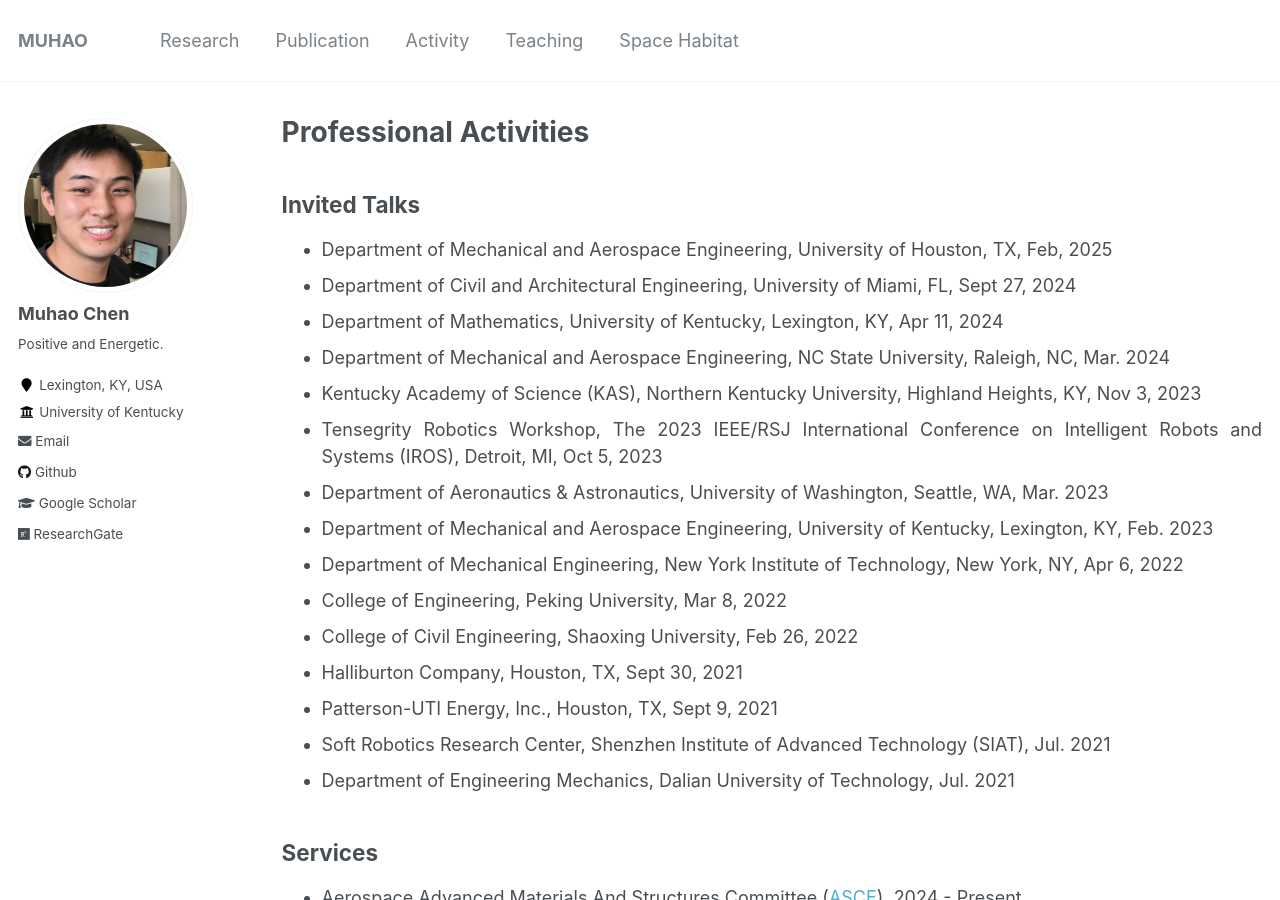
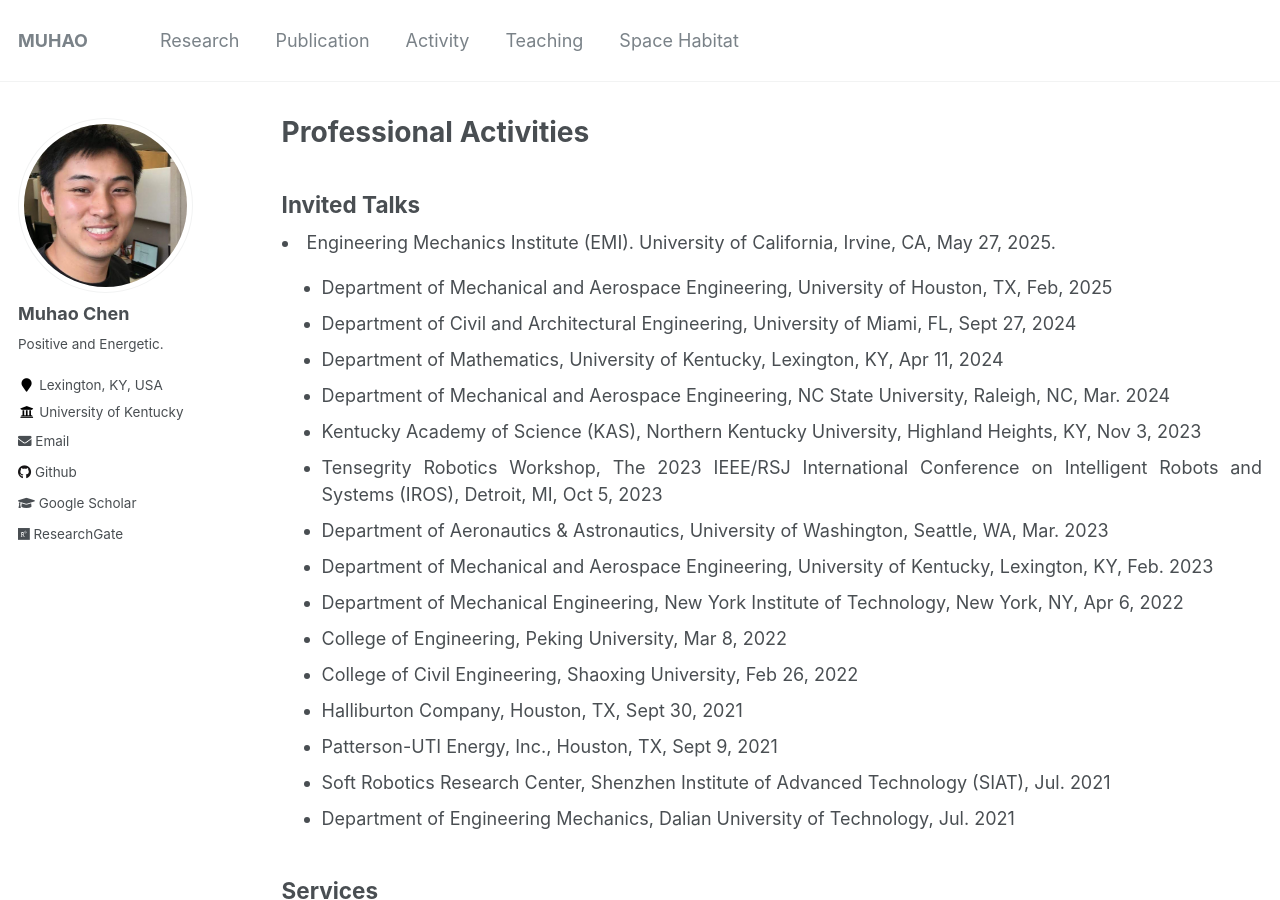
Before and after one commit to Muhao-Chen/muhao-chen.github.io, a Jekyll site: the page built from _pages/professional-activities.md, in a window 1280 px wide and 900 px high. Built offline with Jekyll 4.4.1, drawn with Linux system fonts in a browser that asks for light colours.

Commit message:
Update professional-activities.md

```diff
--- a/_pages/professional-activities.md
+++ b/_pages/professional-activities.md
@@ -12,6 +12,7 @@ toc_max_header: 1
 <div style="text-align: justify;" markdown="1">
 
 ## Invited Talks
+<li> Engineering Mechanics Institute (EMI). University of California, Irvine, CA, May 27, 2025. </li>
 <!-- * Tensegrity Robotics Workshop, The 8th IEEE-RAS International Conference on Soft Robotics (RoboSoft 2025), Lausanne, SWI, Apr 23, 2025  -->
 * Department of Mechanical and Aerospace Engineering, University of Houston, TX, Feb, 2025
 * Department of Civil and Architectural Engineering, University of Miami, FL, Sept 27, 2024
```
